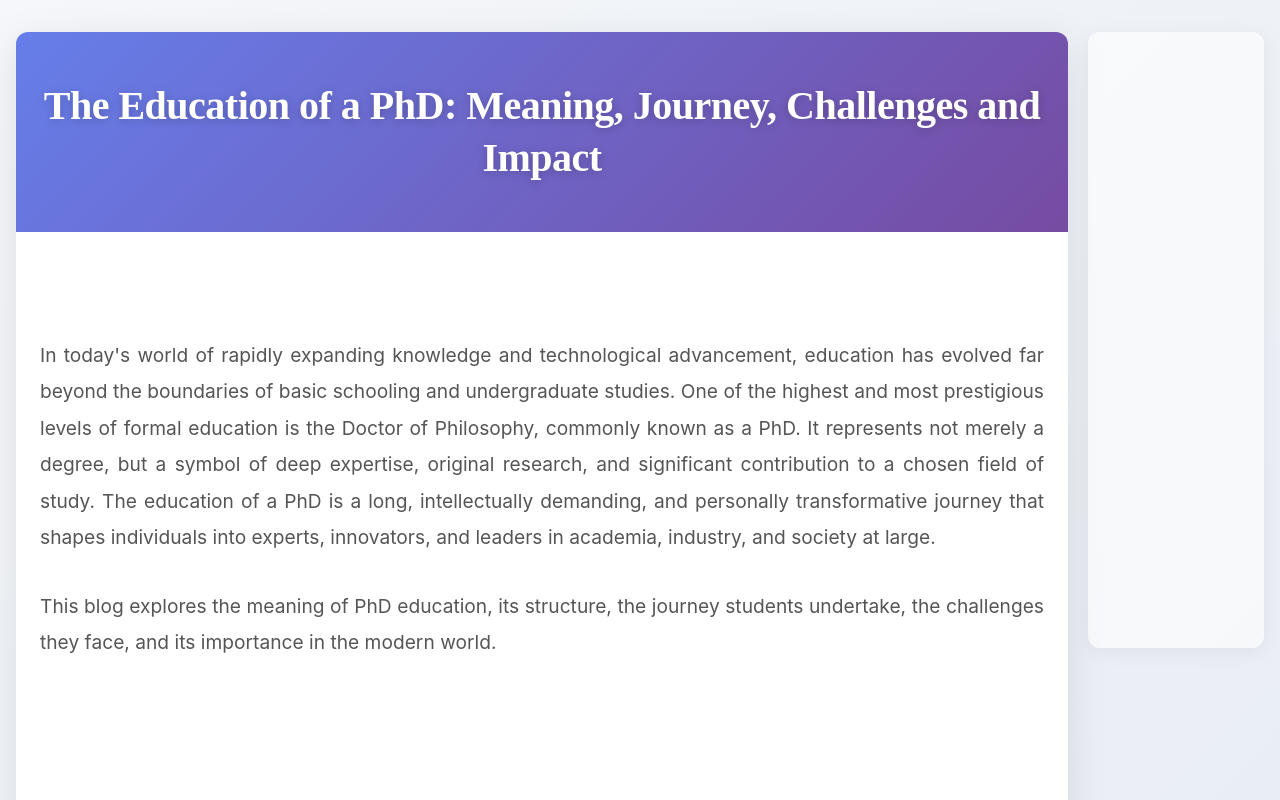
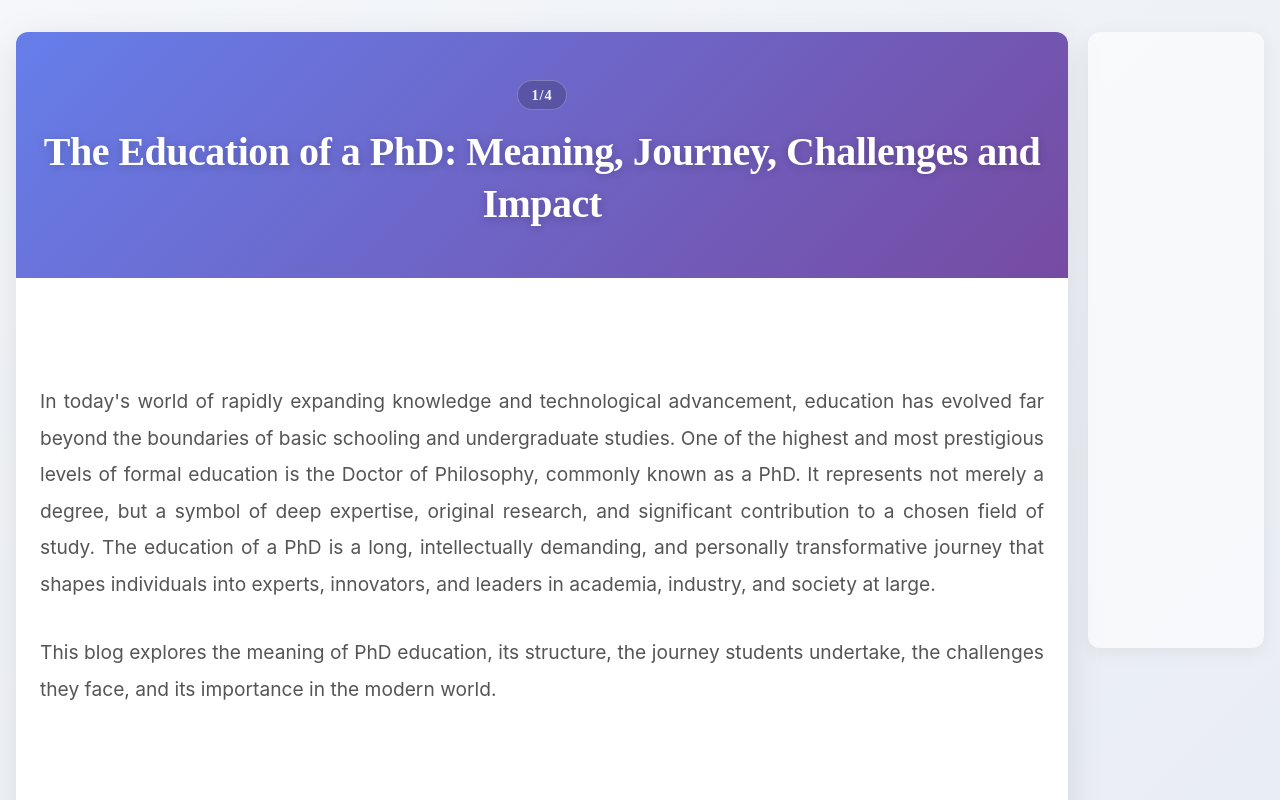
Before and after one commit to krishh26/aklinks_frontend_ads, an Angular app: page /aklinks-ads in a window 1280 px wide. Shown: the top 800 px of the page. Built offline with nearby package versions, Linux system fonts and the light colour scheme.

Commit message:
Change the time and page.

```diff
--- a/src/app/aklinks-ads/aklinks-ads.component.html
+++ b/src/app/aklinks-ads/aklinks-ads.component.html
@@ -20,6 +20,7 @@
   <div class="blog-shell">
   <article class="blog-post">
     <header class="blog-header">
+      <p class="page-indicator" role="status" aria-live="polite">{{ pageLabel }}</p>
       <h1 class="blog-title">The Education of a PhD: Meaning, Journey, Challenges and Impact</h1>
       @if (showAdsterraSmartlink) {
         <p class="ad-smartlink-banner">
@@ -106,7 +107,7 @@
             <span class="countdown-text">seconds</span>
           </div>
           <div class="countdown-progress">
-            <div class="countdown-progress-bar" [style.width.%]="(10 - buttonStates[1].countdown) / 10 * 100"></div>
+            <div class="countdown-progress-bar" [style.width.%]="(15 - buttonStates[1].countdown) / 15 * 100"></div>
           </div>
         </div>
       </div>
@@ -133,7 +134,7 @@
             <span class="countdown-text">seconds</span>
           </div>
           <div class="countdown-progress">
-            <div class="countdown-progress-bar" [style.width.%]="(10 - buttonStates[2].countdown) / 10 * 100"></div>
+            <div class="countdown-progress-bar" [style.width.%]="(15 - buttonStates[2].countdown) / 15 * 100"></div>
           </div>
         </div>
       </div>
@@ -164,7 +165,7 @@
             <span class="countdown-text">seconds</span>
           </div>
           <div class="countdown-progress">
-            <div class="countdown-progress-bar" [style.width.%]="(10 - buttonStates[3].countdown) / 10 * 100"></div>
+            <div class="countdown-progress-bar" [style.width.%]="(15 - buttonStates[3].countdown) / 15 * 100"></div>
           </div>
         </div>
       </div>
@@ -261,7 +262,7 @@
             <span class="countdown-text">seconds</span>
           </div>
           <div class="countdown-progress">
-            <div class="countdown-progress-bar" [style.width.%]="(10 - buttonStates[4].countdown) / 10 * 100"></div>
+            <div class="countdown-progress-bar" [style.width.%]="(15 - buttonStates[4].countdown) / 15 * 100"></div>
           </div>
         </div>
       </div>
--- a/src/app/aklinks-ads/aklinks-ads.component.scss
+++ b/src/app/aklinks-ads/aklinks-ads.component.scss
@@ -304,6 +304,19 @@
     text-align: center;
     color: #ffffff;
 
+    .page-indicator {
+      display: inline-block;
+      margin: 0 0 1rem;
+      padding: 0.35rem 0.85rem;
+      font-size: 0.9rem;
+      font-weight: 600;
+      letter-spacing: 0.06em;
+      color: rgba(255, 255, 255, 0.95);
+      background: rgba(0, 0, 0, 0.18);
+      border-radius: 999px;
+      border: 1px solid rgba(255, 255, 255, 0.25);
+    }
+
     .blog-title {
       font-size: 2.5rem;
       font-weight: 700;
--- a/src/app/aklinks-ads/aklinks-ads.component.ts
+++ b/src/app/aklinks-ads/aklinks-ads.component.ts
@@ -19,10 +19,10 @@ export class AklinksAdsComponent implements OnInit, OnDestroy {
 
   // Button states for different positions
   buttonStates: { [key: number]: { showButton: boolean; showCountdown: boolean; countdown: number; enabled: boolean } } = {
-    1: { showButton: true, showCountdown: false, countdown: 10, enabled: true },  // First button enabled initially
-    2: { showButton: false, showCountdown: false, countdown: 10, enabled: false }, // Others disabled initially
-    3: { showButton: false, showCountdown: false, countdown: 10, enabled: false },
-    4: { showButton: false, showCountdown: false, countdown: 10, enabled: false }
+    1: { showButton: true, showCountdown: false, countdown: 15, enabled: true },  // First button enabled initially
+    2: { showButton: false, showCountdown: false, countdown: 15, enabled: false }, // Others disabled initially
+    3: { showButton: false, showCountdown: false, countdown: 15, enabled: false },
+    4: { showButton: false, showCountdown: false, countdown: 15, enabled: false }
   };
 
   showScrollMessage: boolean = false;
@@ -93,7 +93,7 @@ export class AklinksAdsComponent implements OnInit, OnDestroy {
 
     this.buttonStates[step].showButton = false;
     this.buttonStates[step].showCountdown = true;
-    this.buttonStates[step].countdown = 10;
+    this.buttonStates[step].countdown = 15;
     this.currentStep = step;
     this.hasScrolled = false;
     this.showContinueButton = false;
@@ -132,7 +132,7 @@ export class AklinksAdsComponent implements OnInit, OnDestroy {
       if (nextStep <= this.totalSteps && this.buttonStates[nextStep]) {
         this.buttonStates[nextStep].enabled = true;
         this.buttonStates[nextStep].showButton = true;
-        this.buttonStates[nextStep].countdown = 10;
+        this.buttonStates[nextStep].countdown = 15;
       }
     }
   }
@@ -140,4 +140,9 @@ export class AklinksAdsComponent implements OnInit, OnDestroy {
   getProgressPercentage(): number {
     return (this.currentStep / this.totalSteps) * 100;
   }
+
+  /** Segment indicator (1/total … total/total); advances when the user clicks Continue after each scroll step. */
+  get pageLabel(): string {
+    return `${this.completedSteps + 1}/${this.totalSteps}`;
+  }
 }
```
